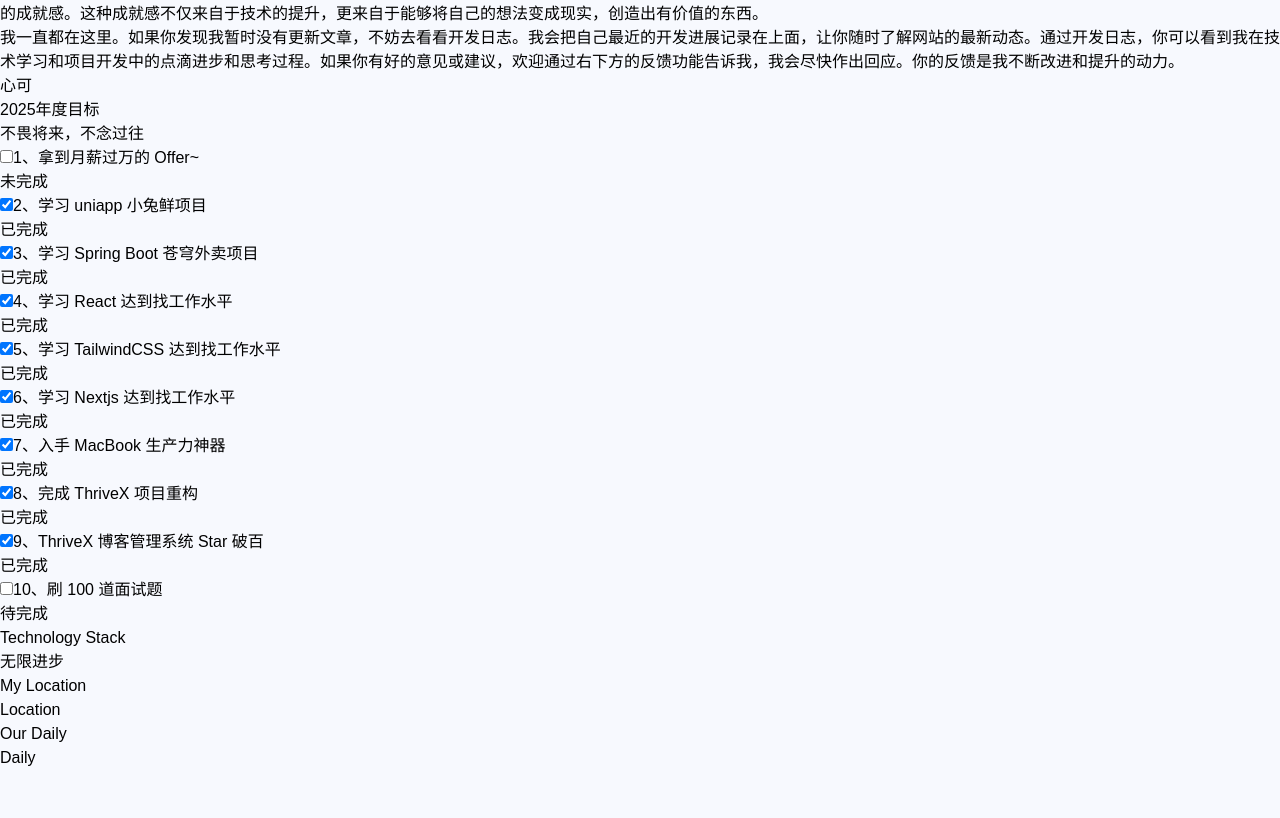
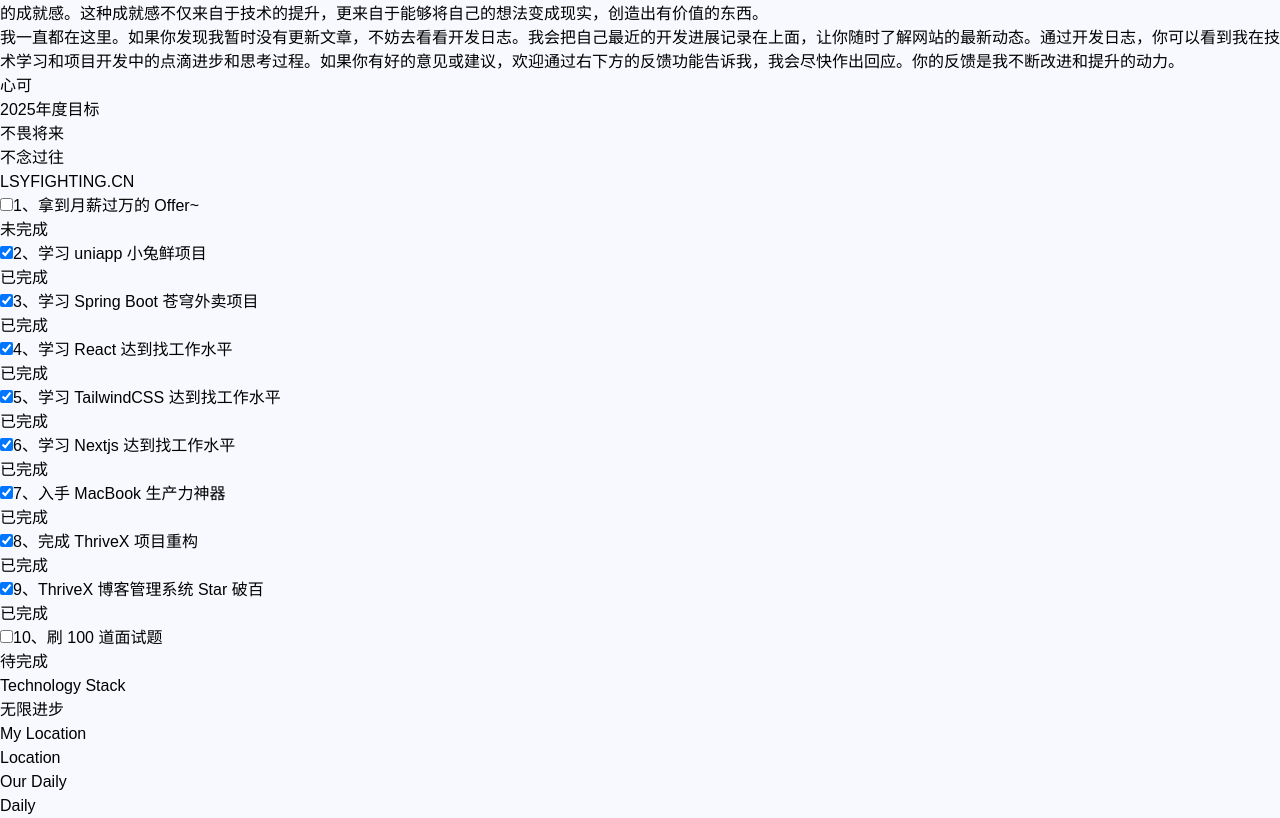
Before and after one commit to NotchL1118/SleepyBlog, a Next.js app: page /about in a window 1280 px wide. Shown: the part 1566-2384 px from the top of the page. Before the commit the page ends 2336 px from the top, so only its background shows below. Built offline with nearby package versions, Linux system fonts and the light colour scheme; a web font is replaced by a local one.

Commit message:
chore: 修复提交报错

```diff
--- a/package.json
+++ b/package.json
@@ -12,7 +12,6 @@
     "clsx": "^2.1.1",
     "motion": "^11.15.0",
     "next": "^15.1.1",
-    "nextjs": "^0.0.3",
     "react": "19.0.0-rc-66855b96-20241106",
     "react-dom": "19.0.0-rc-66855b96-20241106"
   },
--- a/src/app/about/components/Goal/index.tsx
+++ b/src/app/about/components/Goal/index.tsx
@@ -22,7 +22,11 @@
 const Goal = () => {
   const renderDefaultView = () => (
     <div>
-      <div>不畏将来，不念过往</div>
+      <div className="flex flex-col">
+        <p>不畏将来</p>
+        <p>不念过往</p>
+        <p>LSYFIGHTING.CN</p>
+      </div>
     </div>
   );
 
@@ -59,16 +63,12 @@
 
   return (
     <ItemContainer title="2025年度目标">
-      <div className="no-scrollbar group relative min-h-80 overflow-auto">
+      <div className="no-scrollbar group relative h-72 overflow-auto">
         {/* Default View */}
-        <div className="absolute inset-0 opacity-100 transition-opacity duration-100 ease-in-out group-hover:opacity-0">
-          {renderDefaultView()}
-        </div>
+        <div className="group-hover:hidden">{renderDefaultView()}</div>
 
         {/* Hover View */}
-        <div className="absolute inset-0 opacity-0 transition-opacity duration-100 ease-in-out group-hover:opacity-100">
-          {renderGoalListView()}
-        </div>
+        <div className="hidden group-hover:block">{renderGoalListView()}</div>
       </div>
     </ItemContainer>
   );
--- a/src/app/about/page.tsx
+++ b/src/app/about/page.tsx
@@ -10,7 +10,7 @@
   title: "👋不一样的烟火",
 };
 
-export default function About() {
+export default async function About() {
   return (
     <main className="flex min-h-screen flex-col items-center justify-between p-24">
       <div className="avoidHeader flex w-full flex-col items-center gap-5">
--- a/src/app/globals.css
+++ b/src/app/globals.css
@@ -19,8 +19,6 @@
 }
 
 @layer utilities {
-  @variants responsive {
-    /* Hide scrollbar for Chrome, Safari and Opera */
   .no-scrollbar::-webkit-scrollbar {
     display: none;
   }
@@ -29,7 +27,6 @@
   .no-scrollbar {
     -ms-overflow-style: none; /* IE and Edge */
     scrollbar-width: none; /* Firefox */
-    }
   }
 }
 
```
Lines whose indentation alone changed are shown as unchanged.
